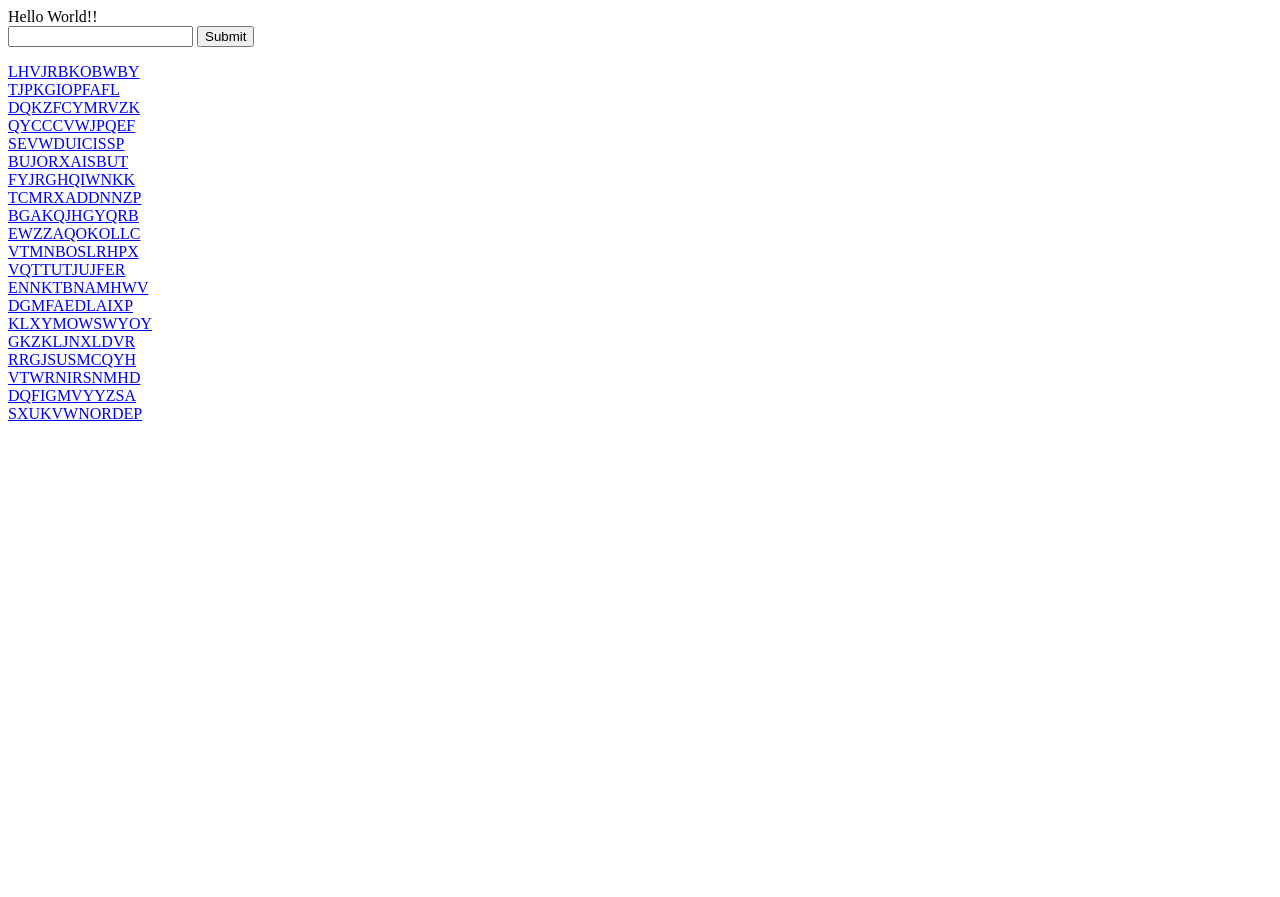
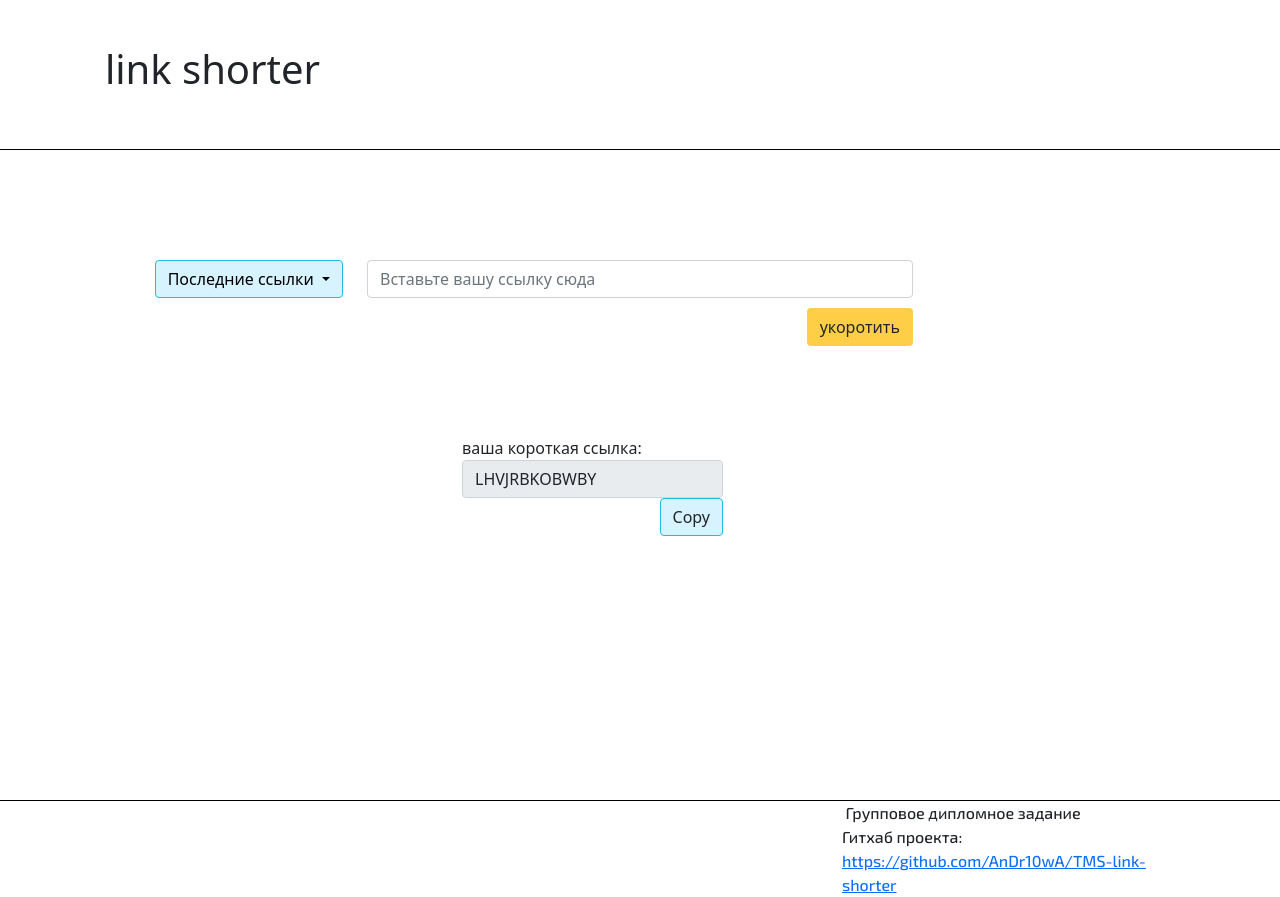
Before and after one commit to AnDr10wA/TMS-link-shorter, a Django app: template link_shoter/link_shoter_app/templates/link_shorter.html in a window 1280 px wide. Before the commit the page ends 421 px from the top, so only its background shows below. Run offline with Django 3.2, Linux system fonts and the light colour scheme; the template is opened without the code that fills it: values that come from a table or form of the project are taken from there, others are empty; data comes from the database, SQL or seed files in the repository; both versions use the stored data as it was after the commit.

Commit message:
add front

```diff
--- a/link_shoter/link_shoter_app/forms.py
+++ b/link_shoter/link_shoter_app/forms.py
@@ -1,10 +1,14 @@
+
 from django import forms
-from django.forms import ModelForm
 from .models import Link
 
 
+class LinkForm(forms.ModelForm):
+    def __init__(self, *args, **kwargs):
+        super().__init__(*args, **kwargs)
+        self.fields['input_link'].widget.attrs.update(size='40', placeholder="Вставьте вашу ссылку сюда")
+        self.fields['input_link'].widget.attrs.update({"class": "form-control"})
 
-class LinkForm(ModelForm):
     class Meta:
         model = Link
-        fields = ['input_link',]
+        fields = ['input_link', ]
--- a/link_shoter/link_shoter_app/models.py
+++ b/link_shoter/link_shoter_app/models.py
@@ -1,6 +1,6 @@
 from django.db import models
 
 class Link(models.Model):
-    input_link = models.CharField(max_length=255)
+    input_link = models.CharField(max_length=255,)
     output_link = models.CharField(max_length=255, unique = True)
     date_create_link = models.DateTimeField(auto_now_add = True)
--- /dev/null
+++ b/link_shoter/link_shoter_app/static/css/style.css
@@ -0,0 +1,66 @@
+header{
+    height:150px;
+    padding:45px;
+    border-bottom:1px solid black;
+    margin-bottom:70px;
+}
+
+html, body{
+    height:100%;
+}
+
+.wrapper{
+    min-height:100%;
+    display:flex;
+    flex-direction:column;
+}
+
+.main{
+flex:1 1 auto;
+}
+
+.sub_btn{
+    background-color:#FFCE47;
+    margin-top:10px;
+    float:right;
+
+}
+
+.inp{
+    padding-top:40px;
+}
+
+footer{
+    border-top: 1px solid black;
+}
+
+.drop{
+    padding-top:40px;
+    float:right;
+
+}
+
+.drop_btn{
+    background-color:#D6F3FF;
+    color:black;
+    border:1px solid #1dbede;
+}
+
+.fot{
+
+    font-family: 'Exo 2', sans-serif;
+}
+
+.outp{
+    margin-top:90px;
+}
+
+.btn_cop{
+    background-color:#D6F3FF;
+    border:1px solid #1dbede;
+    float:right;
+
+}
+p{
+ display:inline-block;
+}
--- /dev/null
+++ b/link_shoter/link_shoter_app/static/js/js.js
@@ -0,0 +1,9 @@
+function myFunction() {
+  /* Get the text field */
+  var copyText = document.getElementById("myInput");
+
+  /* Select the text field */
+  copyText.select();
+
+  /* Copy the text inside the text field */
+  document.execCommand("copy");
--- a/link_shoter/link_shoter_app/templates/link_shorter.html
+++ b/link_shoter/link_shoter_app/templates/link_shorter.html
@@ -1,17 +1,54 @@
+{% extends 'base.html' %}
+{% block title %}Link shorter{% endblock %}
+
 {% block content %}
-Hello World!!
 
-{% if form %}
-<form method = 'POST'>
-    {% csrf_token %}
+<div class="container">
+    <div class="row">
+        <div class="col-sm-12 col-md-3">
+              <div class="dropdown drop">
+                <button class="btn dropdown-toggle drop_btn" type="button" id="dropdownMenuButton1" data-bs-toggle="dropdown" aria-expanded="false">
+            Последние ссылки
+                 </button>
+            <ul class="dropdown-menu" aria-labelledby="dropdownMenuButton1">
+                    <li><a class="dropdown-item" href="http://127.0.0.1:8000/link/{{links.1.output_link}}">{{ links.1.output_link }}</a></li>
+                    <li><a class="dropdown-item" href="http://127.0.0.1:8000/link/{{links.2.output_link}}">{{ links.2.output_link }}</a></li>
+                    <li><a class="dropdown-item" href="http://127.0.0.1:8000/link/{{links.3.output_link}}">{{ links.3.output_link }}</a></li>
+                    </ul>
+              </div>
 
-    {{form.input_link}}
-   <input type = 'submit' >
+        </div>
+        <div class="col-md-6">
+            {% if form %}<form method = 'POST'>
+            {% csrf_token %}
+            <div class="inp">
+                {{form.input_link}}
+            </div>
+            <input class="btn sub_btn" type = 'submit' value="укоротить" >
+        </form>
+            <p></p>
+            <p></p>
+            {% endif %}
+        </div>
+    </div>
+</div>
+        <div class="container">
+            <div class="row">
+                <div class="col-md-4"></div>
 
-</form>
-    {% endif %}
-{% for i in links  %}
-<a href="http://127.0.0.1:8000/link/{{i.output_link}}">{{i.output_link}}</a></br>
-{% endfor %}
+                <div class="col-md-3 col-sm-12 outp">
+                    <div>ваша короткая ссылка:</div>
+                    <input type="text"  class="form-control  input-qty" value="{{links.0.output_link}}" id="myInput" readonly>
+                     <button class="btn btn_cop" onclick="myFunction()">Copy</button>
+                 </div>
+                </div>
+            </div>
+
+        <div class="col-md-3">
+            </div>
+        </div>
+    </div>
+</div>
+
 
 {%  endblock %}
--- a/link_shoter/link_shoter_app/views.py
+++ b/link_shoter/link_shoter_app/views.py
@@ -26,7 +26,8 @@ def input_link(request):
         else:
             return render(request, 'link_shorter.html', {'error': 'Data is not valid'})
     else:
-        return render(request, 'link_shorter.html', {'form': form,'links':shot_link})
+        shot_link = shot_link[::-1]
+        return render(request, 'link_shorter.html', {'form': form, 'links': shot_link})
 
 def relink(request, data):
 
--- a/link_shoter/templates/base.html
+++ b/link_shoter/templates/base.html
@@ -1,11 +1,53 @@
-<!DOCTYPE html>
-<html lang="en">
+<!doctype html>
+{% load static %}
+<html lang="ru">
 <head>
     <meta charset="UTF-8">
-    <title>Base</title>
+    <meta name="viewport"
+          content="width=device-width, user-scalable=no, initial-scale=1.0, maximum-scale=1.0, minimum-scale=1.0">
+    <meta http-equiv="X-UA-Compatible" content="ie=edge">
+    <link href="https://cdn.jsdelivr.net/npm/bootstrap@5.1.1/dist/css/bootstrap.min.css" rel="stylesheet"
+          integrity="sha384-F3w7mX95PdgyTmZZMECAngseQB83DfGTowi0iMjiWaeVhAn4FJkqJByhZMI3AhiU" crossorigin="anonymous">
+    <title>{% block title %}Link shorter{% endblock %}</title>
+    <link rel="stylesheet" href="{% static 'css/style.css' %}" type="text/css">
+    <link rel="preconnect" href="https://fonts.googleapis.com">
+    <link rel="preconnect" href="https://fonts.gstatic.com" crossorigin>
+    <link href="https://fonts.googleapis.com/css2?family=Exo+2:wght@500&display=swap" rel="stylesheet">
 </head>
 <body>
-{% block content %}
-{% endblock %}
+<div class="wrapper">
+    <header class="header_">
+        <div class="container">
+            <div class="row">
+                <div class="col-sm-12 col-md-3">
+                    <h1 class="form-label align-middle text-center">link shorter</h1>
+                </div>
+                <div class="col-md-3"></div>
+                <div class="col_md-3"></div>
+                <div class="col_md-3"></div>
+            </div>
+        </div>
+    </header>
+    <div class="main">
+        {% block content %}
+
+        {% endblock %}
+    </div>
+    <footer>
+        <div class="container">
+            <div class="row">
+                <div class="col-md-4"></div>
+                <div class="col-md-4"></div>
+                <div class="fot col-md-4 col-sm-12">
+                    <p></p>
+                    Групповое дипломное задание<br>
+                    Гитхаб проекта: <a href="https://github.com/AnDr10wA/TMS-link-shorter">https://github.com/AnDr10wA/TMS-link-shorter</a><p></p>
+                </div>
+            </div>
+        </div>
+    </footer>
+</div>
+<script src="{% static 'js/js.js' %}"></script>
+<script src="https://cdn.jsdelivr.net/npm/bootstrap@5.1.1/dist/js/bootstrap.bundle.min.js" integrity="sha384-/bQdsTh/da6pkI1MST/rWKFNjaCP5gBSY4sEBT38Q/9RBh9AH40zEOg7Hlq2THRZ" crossorigin="anonymous"></script>
 </body>
 </html>
```
Also changed, not shown: link_shoter/link_shoter/settings.py (+6 -1 lines), link_shoter/db.sqlite3.
